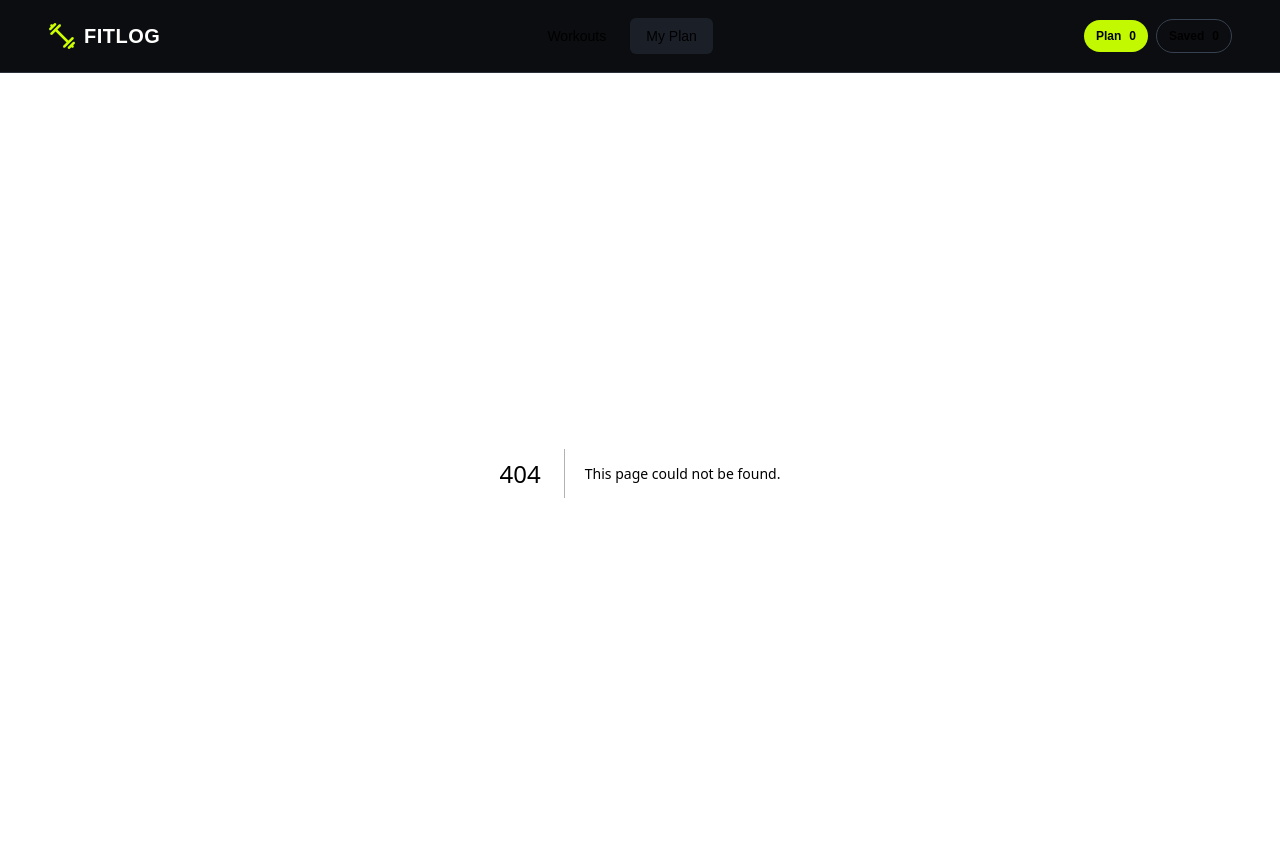
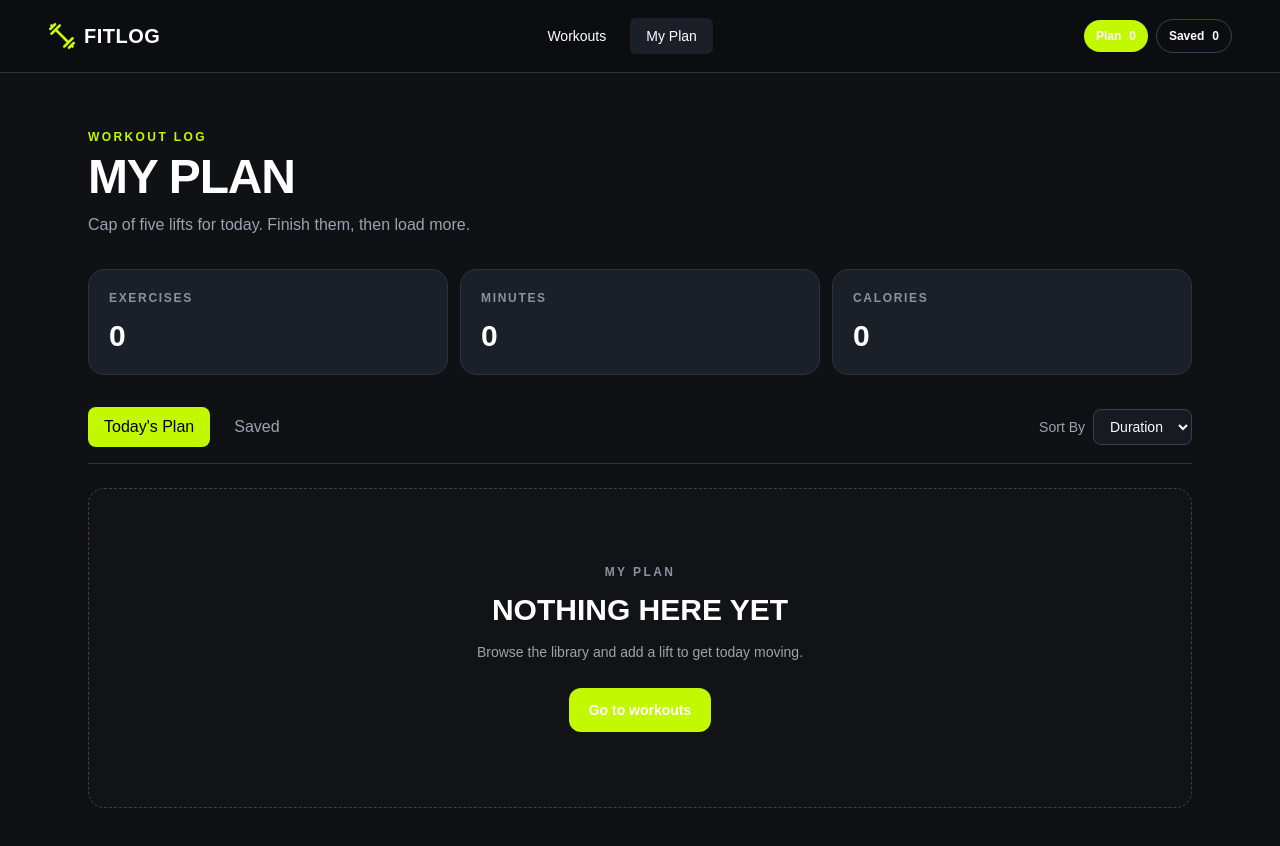
Before and after one commit to sayda-007/FitLog_A06, a Next.js app: page /my-plan in a window 1280 px wide. Before the commit this address had no page. Shown: the top 846 px of the page. Built offline with nearby package versions, Linux system fonts and the light colour scheme.

Commit message:
build My Plan page with plan and saved tabs

```diff
--- /dev/null
+++ b/app/my-plan/page.js
@@ -0,0 +1,5 @@
+import MyPlan from "../../components/MyPlan";
+
+export default function MyPlanPage() {
+  return <MyPlan />;
+}
--- /dev/null
+++ b/components/MyPlan.jsx
@@ -0,0 +1,181 @@
+"use client";
+
+import { useMemo, useState } from "react";
+import Link from "next/link";
+import { useFitLog } from "../context/FitLogContext";
+import PlanCard from "./PlanCard";
+
+export default function MyPlan() {
+    const { plan, saved } = useFitLog();
+    const [activeTab, setActiveTab] = useState("plan");
+    const [sortBy, setSortBy] = useState("duration");
+
+    const currentList = activeTab === "plan" ? plan : saved;
+
+    const sortedList = useMemo(() => {
+        return [...currentList].sort((a, b) => {
+            if (sortBy === "calories") {
+                return b.caloriesBurned - a.caloriesBurned;
+            }
+
+            if (sortBy === "rating") {
+                return b.rating - a.rating;
+            }
+
+            return a.duration - b.duration;
+        });
+    }, [currentList, sortBy]);
+
+    const metrics = useMemo(() => {
+        return plan.reduce(
+            (total, workout) => {
+                total.exercises += 1;
+                total.minutes += workout.duration;
+                total.calories += workout.caloriesBurned;
+
+                return total;
+            },
+            {
+                exercises: 0,
+                minutes: 0,
+                calories: 0,
+            }
+        );
+    }, [plan]);
+
+    return (
+        <main className="min-h-screen bg-[#0F1115] text-white">
+            <section className="mx-auto w-full max-w-[1200px] px-5 py-10 sm:px-8 lg:px-12 lg:py-14">
+                {/* Header */}
+                <div className="mb-8">
+                    <p className="mb-2 text-xs font-bold uppercase tracking-[0.2em] text-[#C2F800]">
+                        Workout Log
+                    </p>
+
+                    <h1 className="text-4xl font-black uppercase tracking-tight sm:text-5xl">
+                        My Plan
+                    </h1>
+
+                    <p className="mt-3 max-w-[600px] text-sm leading-6 text-[#9CA3AF] sm:text-base">
+                        Cap of five lifts for today. Finish them, then load more.
+                    </p>
+                </div>
+
+                {/* Metrics */}
+                <div className="grid gap-3 sm:grid-cols-3">
+                    <MetricCard
+                        label="Exercises"
+                        value={metrics.exercises}
+                    />
+
+                    <MetricCard
+                        label="Minutes"
+                        value={metrics.minutes}
+                    />
+
+                    <MetricCard
+                        label="Calories"
+                        value={metrics.calories}
+                    />
+                </div>
+
+                {/* Tabs + Sort */}
+                <div className="mt-8 flex flex-col gap-4 border-b border-[#2D313B] pb-4 sm:flex-row sm:items-center sm:justify-between">
+                    <div className="flex gap-2">
+                        <button
+                            type="button"
+                            onClick={() => setActiveTab("plan")}
+                            className={`rounded-lg px-4 py-2 text-sm font-bold transition ${activeTab === "plan"
+                                    ? "bg-[#C2F800] text-black"
+                                    : "text-[#9CA3AF] hover:text-white"
+                                }`}
+                        >
+                            Today's Plan
+                        </button>
+
+                        <button
+                            type="button"
+                            onClick={() => setActiveTab("saved")}
+                            className={`rounded-lg px-4 py-2 text-sm font-bold transition ${activeTab === "saved"
+                                    ? "bg-[#C2F800] text-black"
+                                    : "text-[#9CA3AF] hover:text-white"
+                                }`}
+                        >
+                            Saved
+                        </button>
+                    </div>
+
+                    <label className="flex items-center gap-2 text-sm text-[#9CA3AF]">
+                        <span>Sort By</span>
+
+                        <select
+                            value={sortBy}
+                            onChange={(event) => setSortBy(event.target.value)}
+                            className="rounded-lg border border-[#374151] bg-[#171A21] px-3 py-2 text-sm font-medium text-white outline-none focus:border-[#C2F800]"
+                        >
+                            <option value="duration">Duration</option>
+                            <option value="calories">Calories</option>
+                            <option value="rating">Rating</option>
+                        </select>
+                    </label>
+                </div>
+
+                {/* Workout List */}
+                <div className="mt-6">
+                    {sortedList.length > 0 ? (
+                        <div className="space-y-3">
+                            {sortedList.map((workout) => (
+                                <PlanCard
+                                    key={workout.id}
+                                    workout={workout}
+                                    isSaved={activeTab === "saved"}
+                                />
+                            ))}
+                        </div>
+                    ) : (
+                        <EmptyState />
+                    )}
+                </div>
+            </section>
+        </main>
+    );
+}
+
+function MetricCard({ label, value }) {
+    return (
+        <div className="rounded-2xl border border-[#2D313B] bg-[#1B1F28] p-5">
+            <p className="text-xs font-bold uppercase tracking-[0.14em] text-[#8A92A0]">
+                {label}
+            </p>
+
+            <p className="mt-3 text-3xl font-black text-white">
+                {value}
+            </p>
+        </div>
+    );
+}
+
+function EmptyState() {
+    return (
+        <div className="flex min-h-[320px] flex-col items-center justify-center rounded-2xl border border-dashed border-[#374151] bg-[#111317] px-6 text-center">
+            <p className="text-xs font-bold uppercase tracking-[0.2em] text-[#8A92A0]">
+                My Plan
+            </p>
+
+            <h2 className="mt-3 text-2xl font-black uppercase text-white sm:text-3xl">
+                Nothing Here Yet
+            </h2>
+
+            <p className="mt-3 max-w-[430px] text-sm leading-6 text-[#A1A1AA]">
+                Browse the library and add a lift to get today moving.
+            </p>
+
+            <Link
+                href="/"
+                className="mt-6 rounded-xl bg-[#C2F800] px-5 py-3 text-sm font-black text-black transition hover:bg-[#CCFF00]"
+            >
+                Go to workouts
+            </Link>
+        </div>
+    );
+}
--- /dev/null
+++ b/components/PlanCard.jsx
@@ -0,0 +1,87 @@
+"use client";
+
+import Image from "next/image";
+import Link from "next/link";
+import { useFitLog } from "../context/FitLogContext";
+
+export default function PlanCard({ workout, isSaved = false }) {
+  const { removeFromPlan, removeFromSaved, markAsDone } = useFitLog();
+
+  const handleRemove = () => {
+    if (isSaved) {
+      removeFromSaved(workout.id);
+    } else {
+      removeFromPlan(workout.id);
+    }
+  };
+
+  return (
+    <article
+      className={`flex flex-col gap-5 rounded-2xl border border-[#2D313B] bg-[#1B1F28] p-4 sm:flex-row sm:items-center ${
+        workout.done ? "opacity-60" : ""
+      }`}
+    >
+      {/* Image */}
+      <div className="relative h-28 w-full shrink-0 overflow-hidden rounded-xl bg-[#151922] sm:h-24 sm:w-32">
+        <Image
+          src={workout.image}
+          alt={workout.name}
+          fill
+          sizes="(max-width: 639px) 100vw, 128px"
+          className="object-cover"
+        />
+      </div>
+
+      {/* Main Info */}
+      <div className="min-w-0 flex-1">
+        <h3
+          className={`text-lg font-black uppercase leading-tight text-white ${
+            workout.done ? "line-through" : ""
+          }`}
+        >
+          {workout.name}
+        </h3>
+
+        <p className="mt-1 text-sm text-[#9CA3AF]">
+          {workout.equipment}
+        </p>
+
+        {/* Stats */}
+        <div className="mt-4 flex flex-wrap gap-x-4 gap-y-2 text-xs text-[#9CA3AF]">
+          <span>{workout.duration} min</span>
+          <span>{workout.caloriesBurned} kcal</span>
+          <span>★ {workout.rating}</span>
+        </div>
+      </div>
+
+      {/* Actions */}
+      <div className="flex flex-wrap gap-2 sm:shrink-0 sm:justify-end">
+        <Link
+          href={`/workout/${workout.id}`}
+          className="rounded-lg border border-[#374151] px-3 py-2 text-xs font-bold text-white transition hover:border-[#C2F800]"
+        >
+          View Details
+        </Link>
+
+        {!isSaved && (
+          <button
+            type="button"
+            onClick={() => markAsDone(workout.id)}
+            className="rounded-lg bg-[#C2F800] px-3 py-2 text-xs font-bold text-black transition hover:bg-[#CCFF00]"
+          >
+            {workout.done ? "Done" : "Mark as Done"}
+          </button>
+        )}
+
+        <button
+          type="button"
+          onClick={handleRemove}
+          className="rounded-lg border border-[#374151] px-3 py-2 text-xs font-bold text-[#D1D5DB] transition hover:border-red-400 hover:text-red-300"
+          aria-label={`Remove ${workout.name}`}
+        >
+          ×
+        </button>
+      </div>
+    </article>
+  );
+}
```
